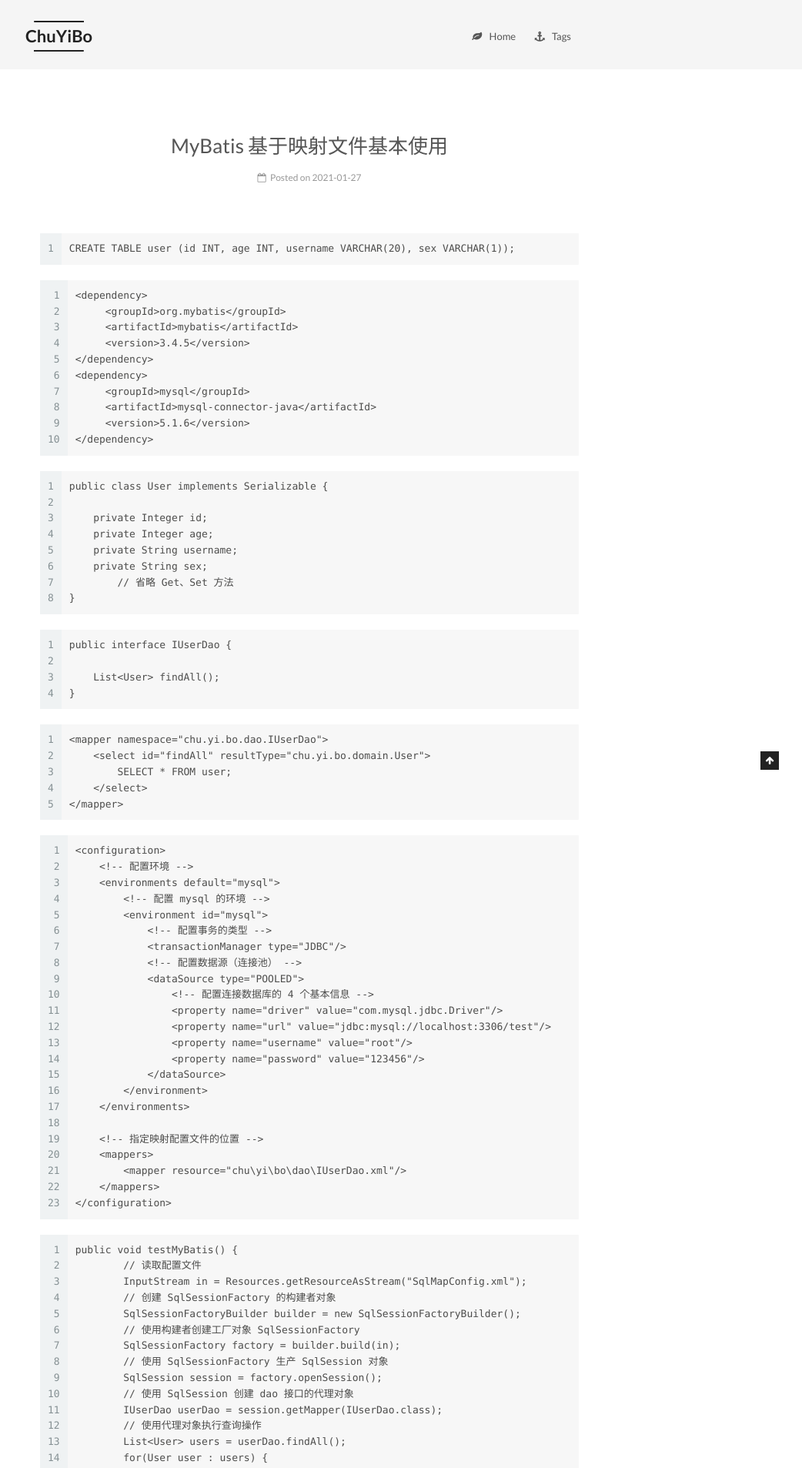
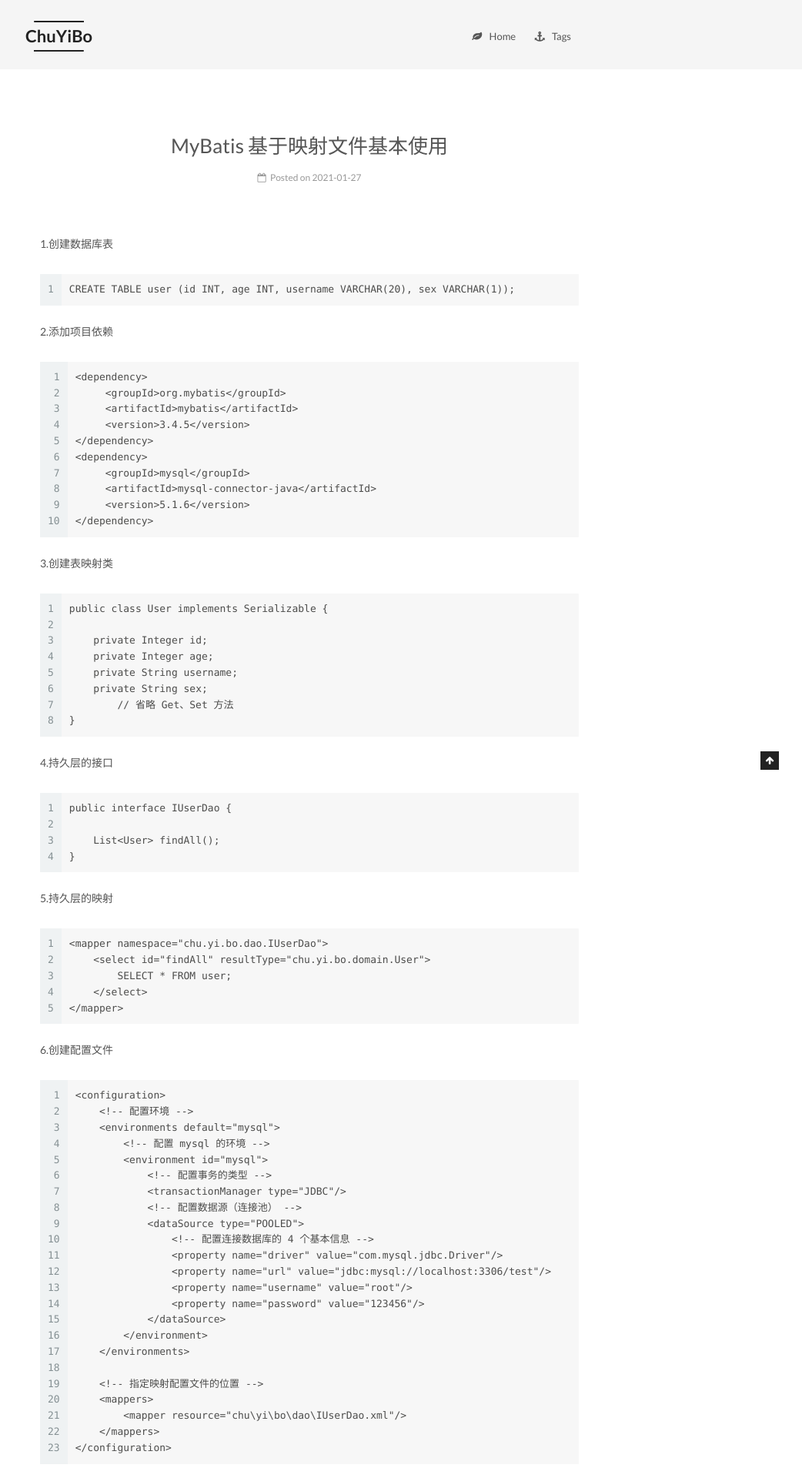
Before and after one commit to chuyibo/chuyibo.github.io, a Jekyll site: the page built from _posts/2021-01-27-MyBatis 学习笔记01.md, in a window 1280 px wide. Shown: the top 1907 px of the page at 77% size, without its empty margins (238-1280 px from the left). Built offline with Jekyll 4.4.1, drawn with Linux system fonts in a browser that asks for light colours.

Commit message:
2021/02/13

````diff
--- a/_posts/2021-01-27-MyBatis 学习笔记01.md
+++ b/_posts/2021-01-27-MyBatis 学习笔记01.md
@@ -7,9 +7,13 @@ tags:
 - MyBatis
 ---
 
+1.创建数据库表
+
 ```
 CREATE TABLE user (id INT, age INT, username VARCHAR(20), sex VARCHAR(1));
 ```
+
+2.添加项目依赖
 
 ```
 <dependency>
@@ -24,6 +28,8 @@ CREATE TABLE user (id INT, age INT, username VARCHAR(20), sex VARCHAR(1));
 </dependency>
 ```
 
+3.创建表映射类
+
 ```
 public class User implements Serializable {
 
@@ -35,12 +41,16 @@ public class User implements Serializable {
 }
 ```
 
+4.持久层的接口
+
 ```
 public interface IUserDao {
 
     List<User> findAll();
 }
 ```
+
+5.持久层的映射
 
 ```
 <mapper namespace="chu.yi.bo.dao.IUserDao">
@@ -49,6 +59,8 @@ public interface IUserDao {
     </select>
 </mapper>
 ```
+
+6.创建配置文件
 
 ```
 <configuration>
@@ -76,6 +88,8 @@ public interface IUserDao {
 </configuration>
 ```
 
+7.创建测试方法
+
 ```
 public void testMyBatis() {
         // 读取配置文件
````
